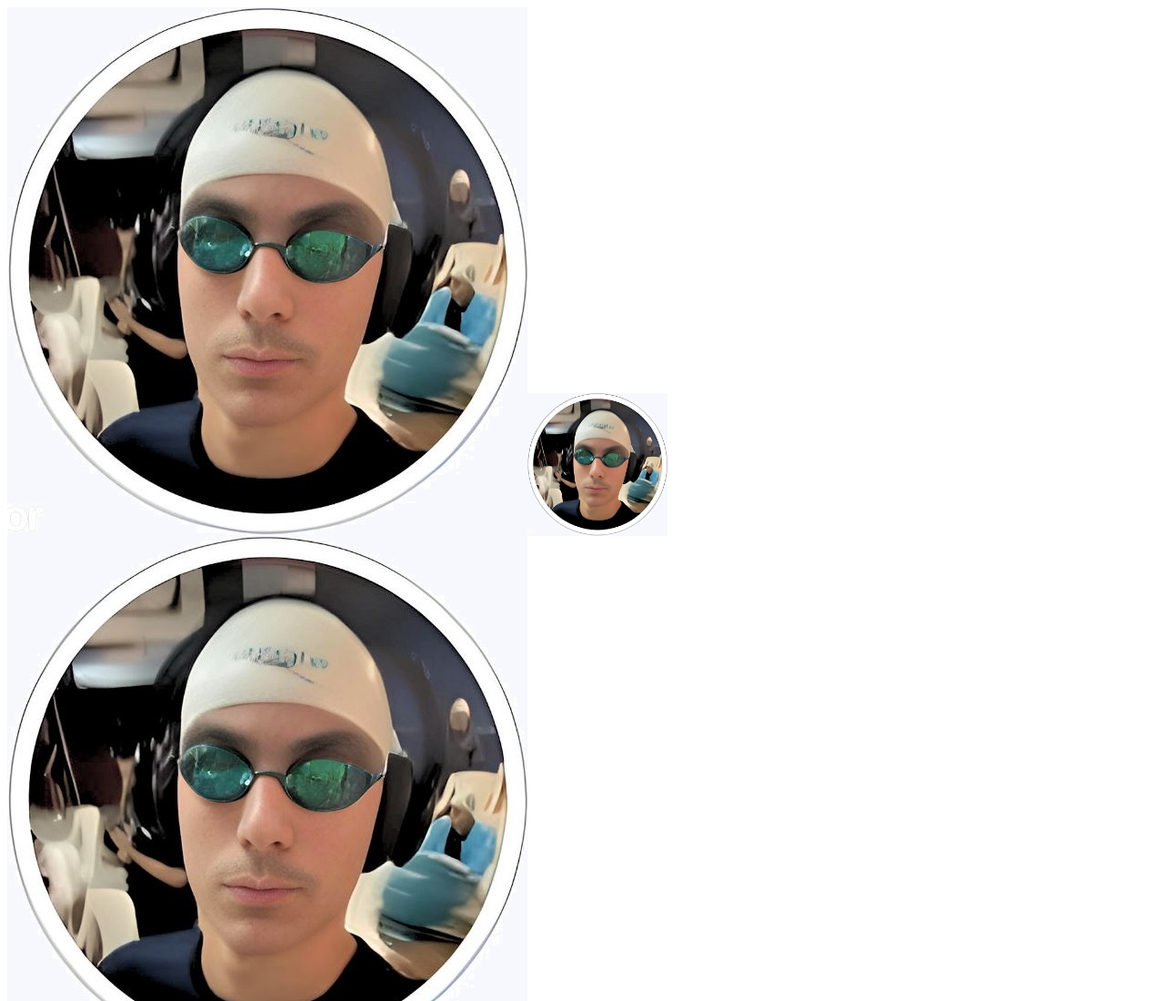
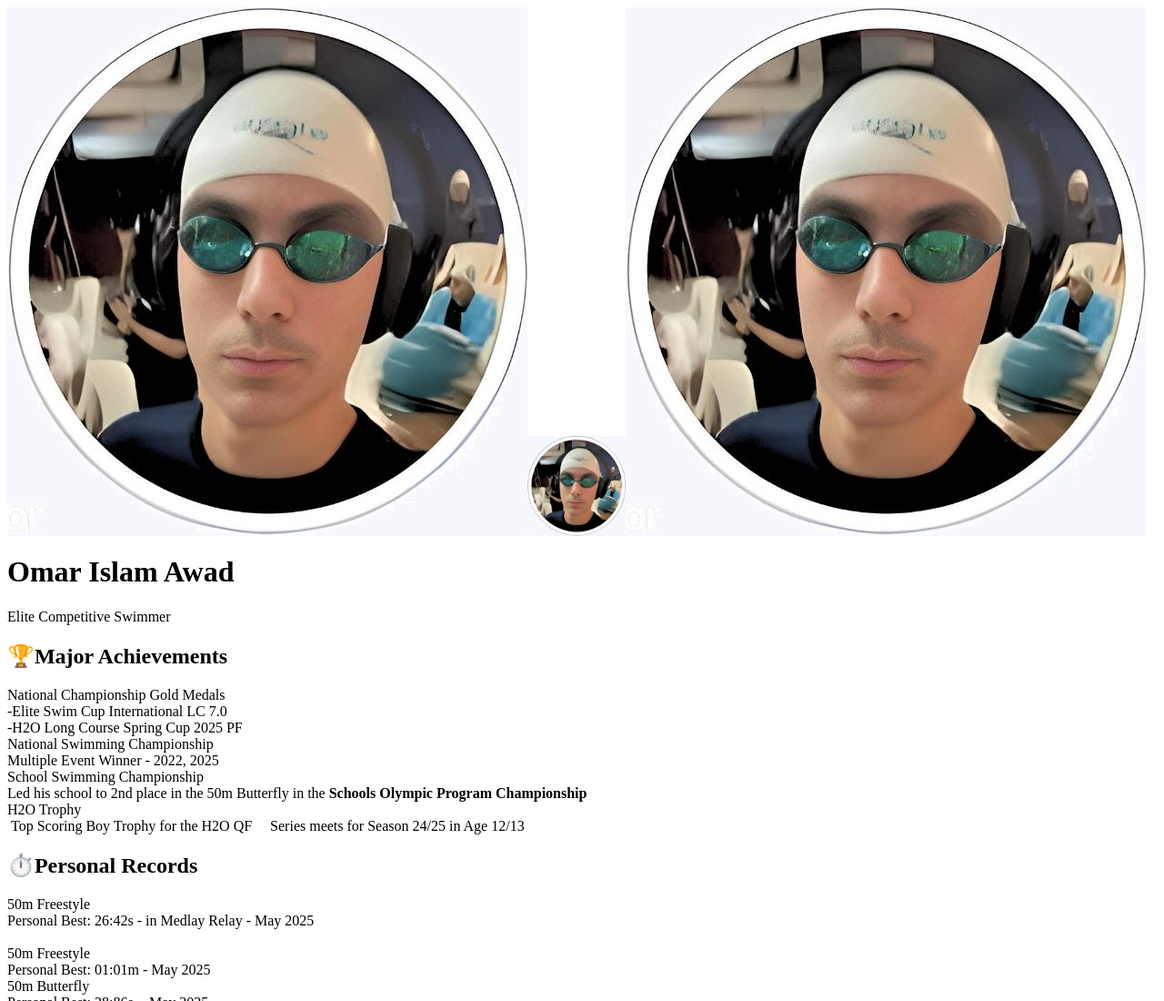
Before and after one commit to Eslamhassan81/omar-athlete-profile, a plain HTML site: page index.html in a window 1280 px wide. Shown: the top 1100 px of the page at 91% size. Drawn offline with Linux system fonts and the light colour scheme.

Commit message:
index.html

```diff
--- a/index.html
+++ b/index.html
@@ -1,6 +1,6 @@
 <div class="container">
 <div class="header">
-<h1><img src="https://github.com/Eslamhassan81/omar-athlete-profile/blob/main/omar1.JPG" alt="" /><img src="https://github.com/Eslamhassan81/omar-athlete-profile/blob/main/omar1.JPG?raw=true" alt="" width="154" height="157" /><img src="https://github.com/Eslamhassan81/omar-athlete-profile/blob/main/omar1.JPG" alt="" /></h1>
+<h1><img src="https://github.com/Eslamhassan81/omar-athlete-profile/blob/main/omar1.JPG" alt="" /><img src="https://github.com/Eslamhassan81/omar-athlete-profile/blob/main/omar1.JPG?raw=true" alt="" width="108" height="110" /><img src="https://github.com/Eslamhassan81/omar-athlete-profile/blob/main/omar1.JPG" alt="" /></h1>
 <h1>Omar Islam Awad</h1>
 <p class="subtitle">Elite Competitive Swimmer</p>
 </div>
```
